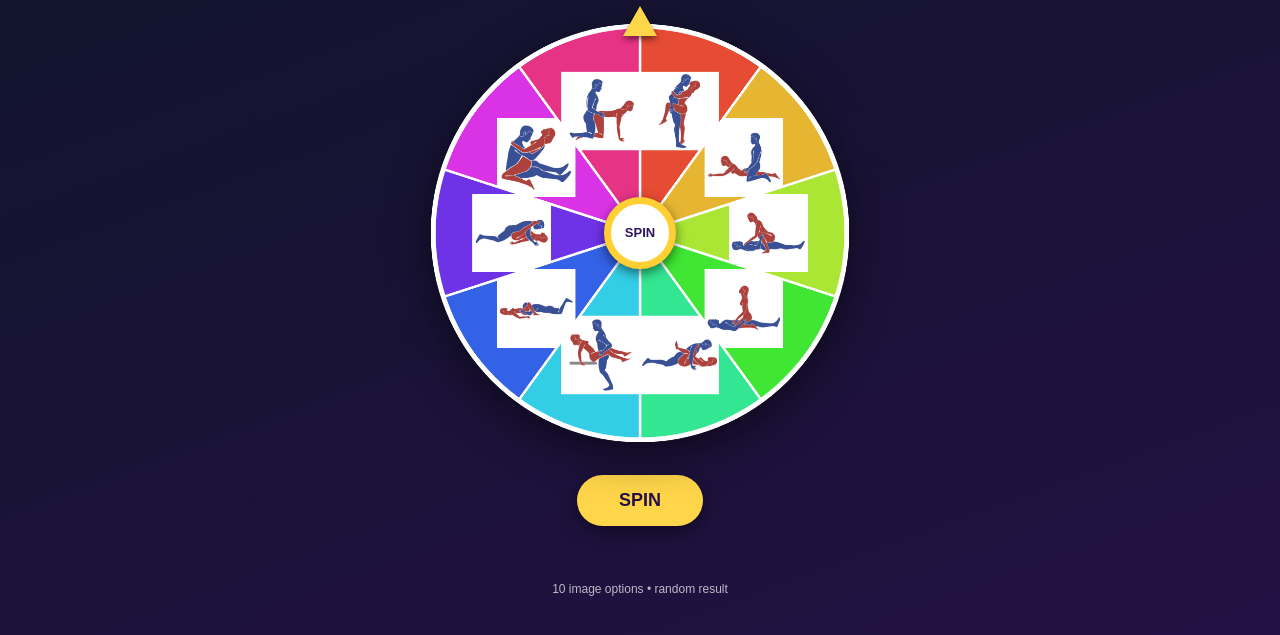
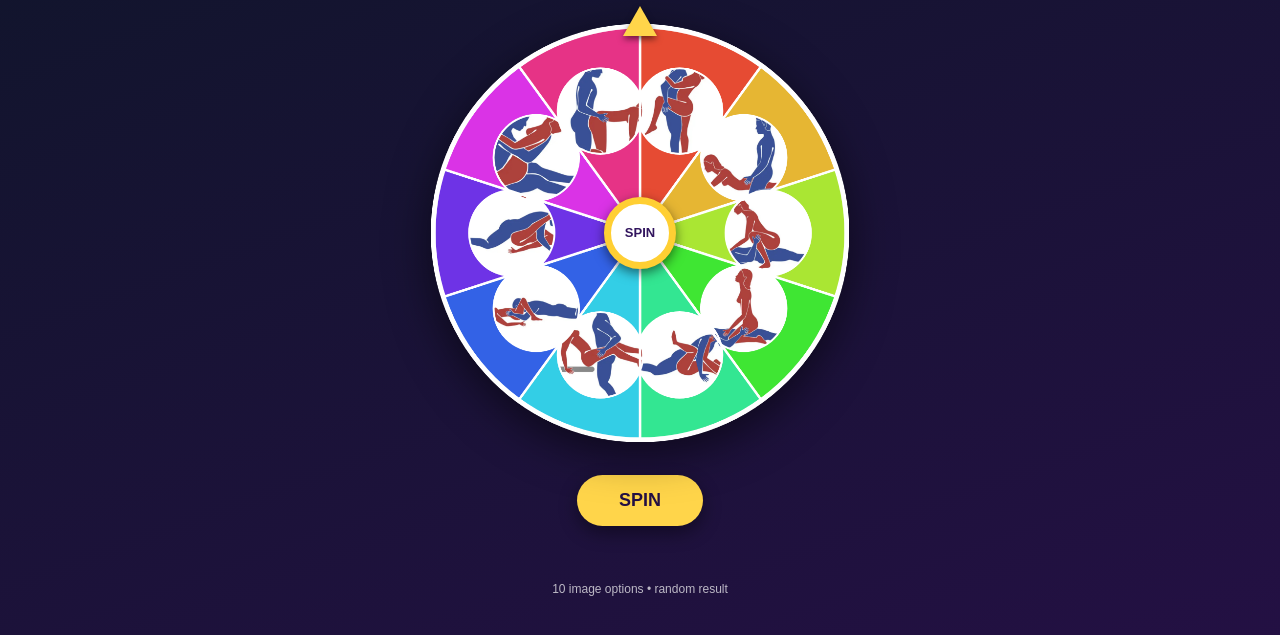
Before and after one commit to safaul5787815-maker/SpinWheelApp, a website: page www/index.html in a window 1280 px wide. Shown: the part 123-758 px from the top of the page. Drawn offline with Linux system fonts and the light colour scheme.

Commit message:
Restore circular photo slots

```diff
--- a/www/index.html
+++ b/www/index.html
@@ -100,33 +100,24 @@ function draw(){
 
 if(images[i] && images[i].complete && images[i].naturalWidth){
 
+  const mid = (a0 + a1) / 2;
+
+  const ix = cx + Math.cos(mid) * r * 0.62;
+  const iy = cy + Math.sin(mid) * r * 0.62;
+
+  const size = r * 0.43;
+
   ctx.save();
 
-      /* Image ko poore sector ke andar rakho */
+  // Circular photo slot
   ctx.beginPath();
-      ctx.moveTo(cx, cy);
-      ctx.arc(cx, cy, r, a0, a1);
-      ctx.closePath();
+  ctx.arc(ix, iy, size * 0.48, 0, Math.PI * 2);
   ctx.clip();
 
   const iw = images[i].naturalWidth;
   const ih = images[i].naturalHeight;
 
-      /*
-        Image ko wheel ke size tak bada karo
-        taaki slot khaali na rahe.
-      */
-const mid = (a0 + a1) / 2;
-
-const ix = cx + Math.cos(mid) * r * 0.62;
-const iy = cy + Math.sin(mid) * r * 0.62;
-
-const box = r * 0.38;
-
-const scale = Math.min(
-  box / iw,
-  box / ih
-);
+  const scale = Math.max(size / iw, size / ih) * 1.55;
 
   const dw = iw * scale;
   const dh = ih * scale;
@@ -141,21 +132,13 @@ ctx.drawImage(
 
   ctx.restore();
 
-    }else{
+  // Circle border
+  ctx.beginPath();
+  ctx.arc(ix, iy, size * 0.48, 0, Math.PI * 2);
+  ctx.strokeStyle = "#fff";
+  ctx.lineWidth = 4;
+  ctx.stroke();
 
-      /* Image load na ho to number */
-      const mid = (a0 + a1) / 2;
-
-      ctx.fillStyle = "#fff";
-      ctx.font = "bold 34px Arial";
-      ctx.textAlign = "center";
-      ctx.textBaseline = "middle";
-
-      ctx.fillText(
-        i + 1,
-        cx + Math.cos(mid) * r * .65,
-        cy + Math.sin(mid) * r * .65
-      );
 }
 
     /* =========================
```
Lines whose indentation alone changed are shown as unchanged.
